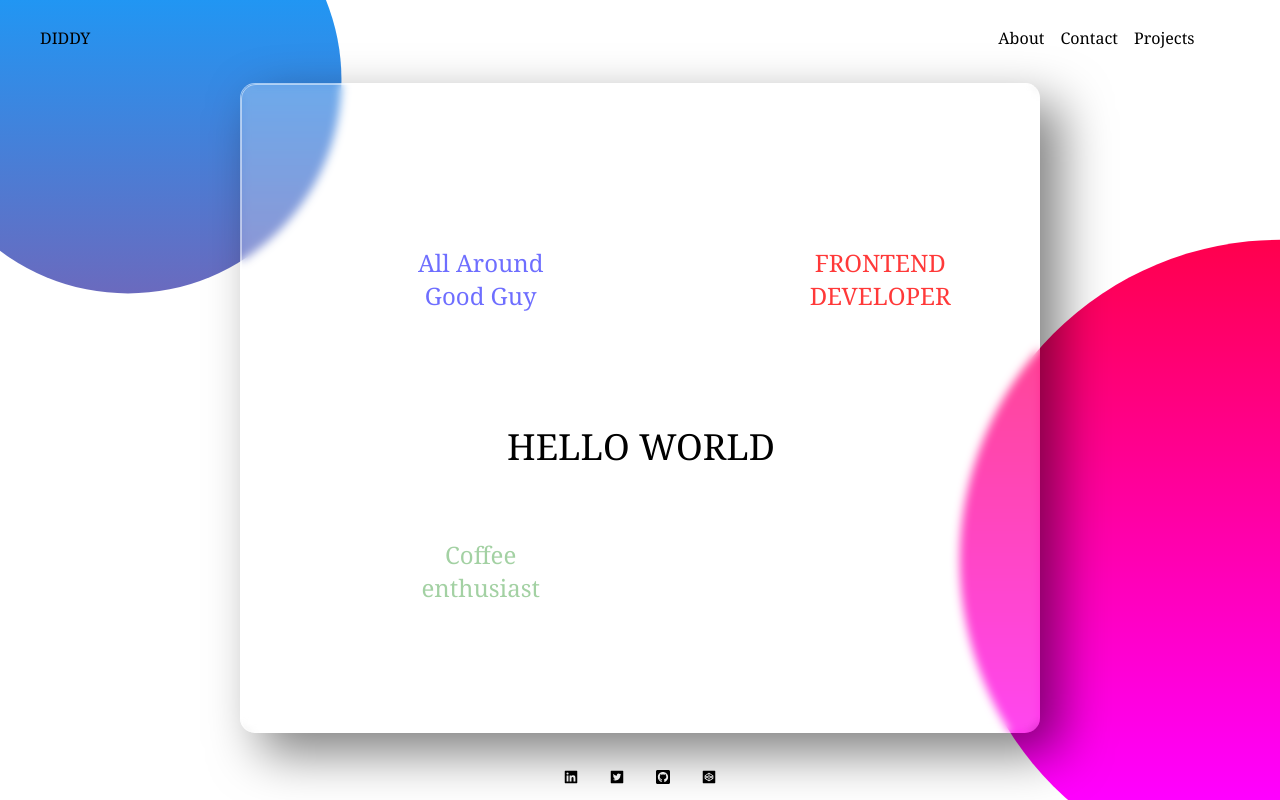
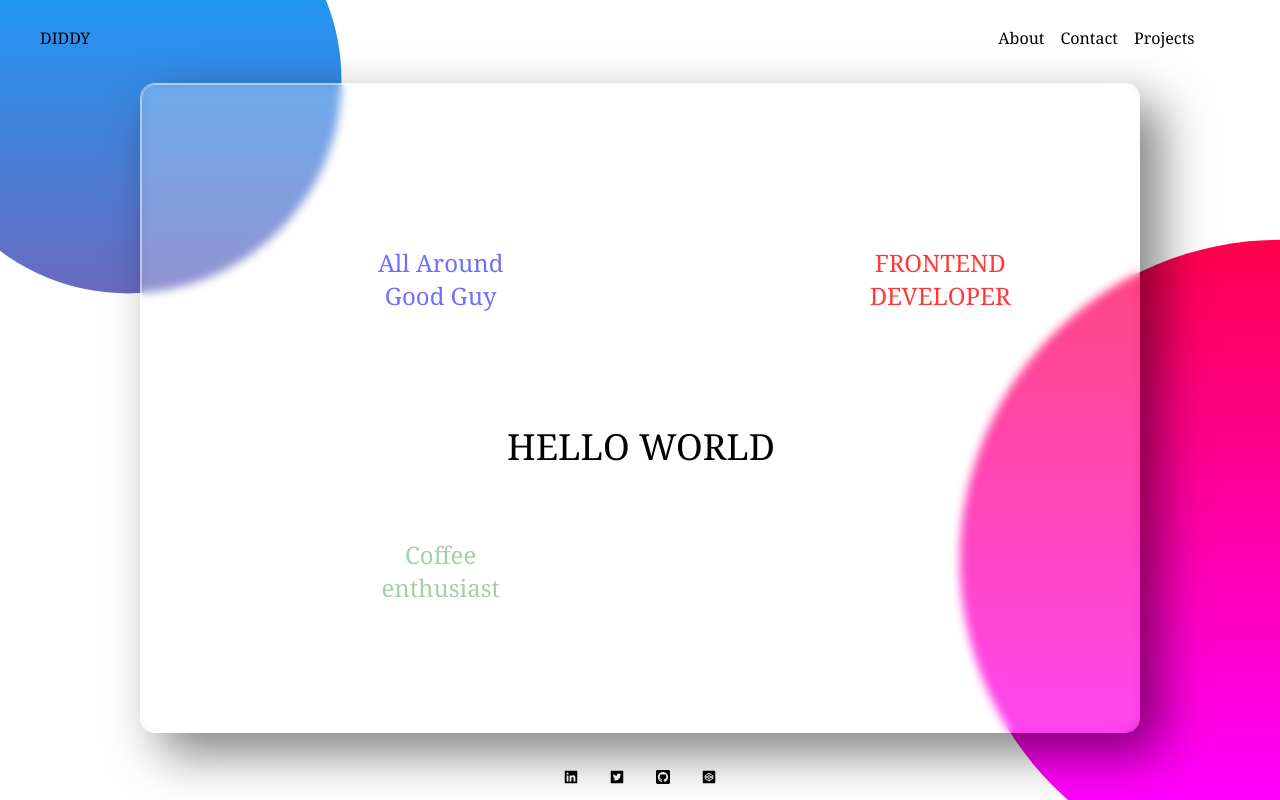
Before and after one commit to dwaynediddy/dev-portfolio, a Next.js app: page / in a window 1280 px wide. Built offline with nearby package versions, Linux system fonts and the light colour scheme.

Commit message:
enhancing glastile for deployed production

```diff
--- a/styles/Nav.css
+++ b/styles/Nav.css
@@ -139,7 +139,7 @@
 
 .header-container .card {
   position: relative;
-  width: 800px;
+  width: 1000px;
   height: 650px;
   margin: 30px 100px;
   box-shadow: 20px 20px 50px rgba(0, 0, 0, 0.5);
@@ -157,7 +157,7 @@
 
 .header-container .title-container {
   position: relative;
-  width: 800px;
+  width: 1000px;
   height: 650px;
   /* margin: -120px; */
   box-shadow: 20px 20px 50px rgba(0, 0, 0, 0.5);
```
